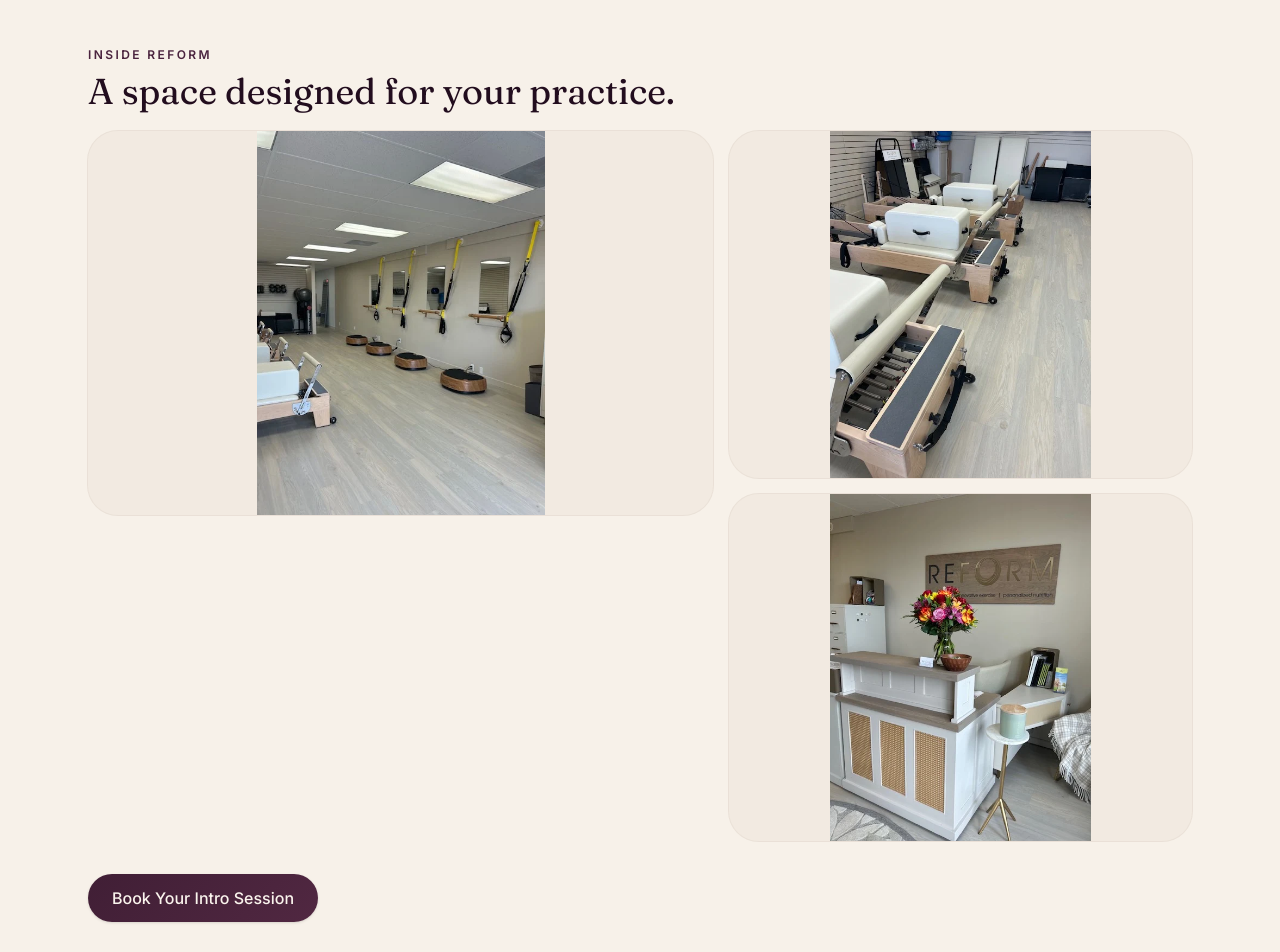
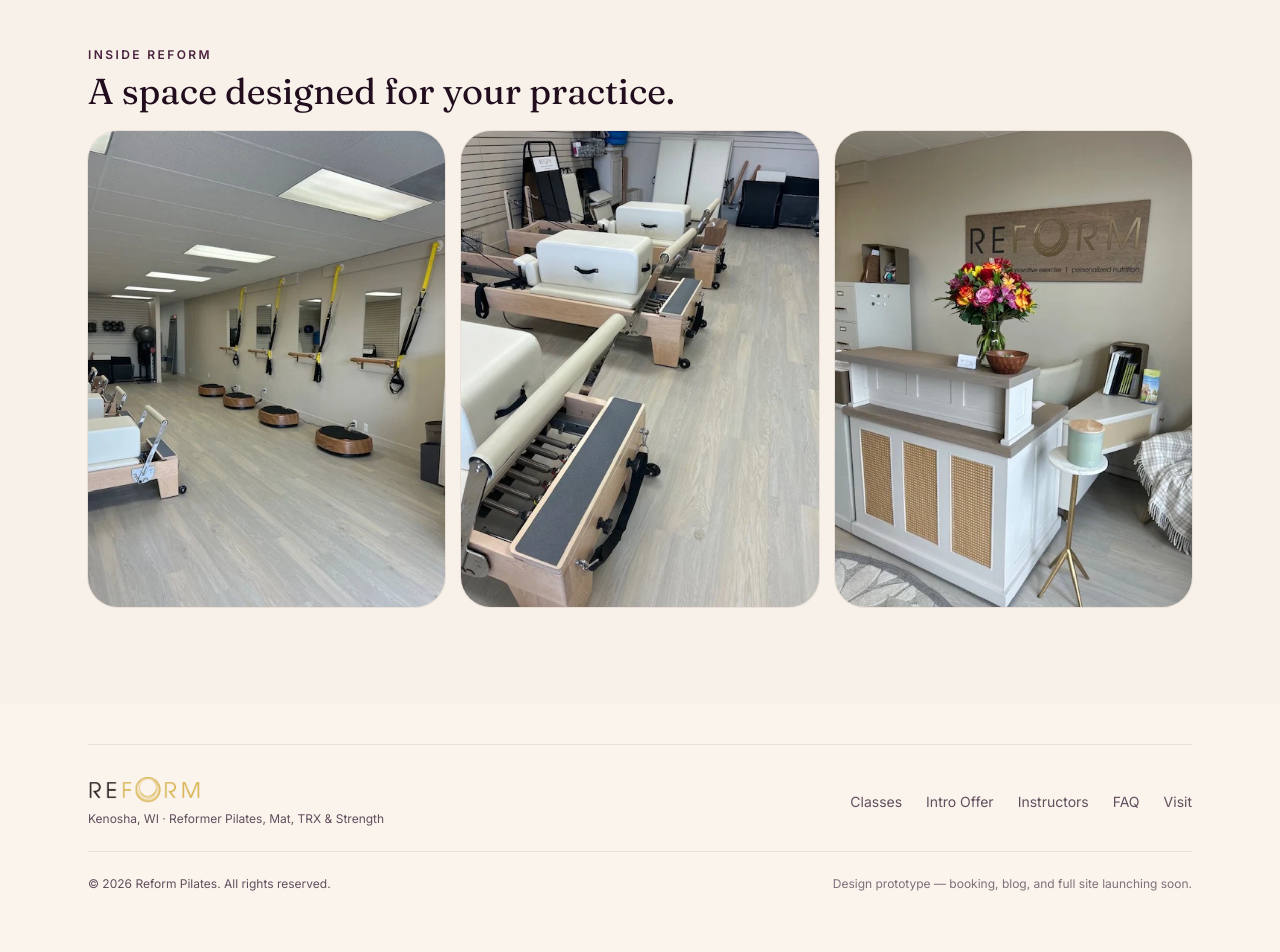
Before and after one commit to paulsalva/reform-pilates, a Next.js app: page / in a window 1280 px wide. Shown: the part 6680-7632 px from the top of the page. Built offline with nearby package versions, Linux system fonts and the light colour scheme.

Commit message:
feat: update layout and remove coming soon button in location section
Co-authored-by: paulsalva <53840389+paulsalva@users.noreply.github.com>

```diff
--- a/components/sections/location-section.tsx
+++ b/components/sections/location-section.tsx
@@ -1,7 +1,6 @@
 import Image from "next/image"
 import { AtSign, Clock, MapPin, Phone } from "lucide-react"
 
-import { ComingSoonButton } from "@/components/coming-soon-button"
 import { Reveal } from "@/components/reveal"
 
 export function LocationSection() {
@@ -92,44 +91,36 @@ export function LocationSection() {
               A space designed for your practice.
             </h2>
           </div>
-          <div className="grid items-start gap-4 sm:grid-cols-[1.35fr_1fr]">
-            <div className="relative aspect-[4/3] overflow-hidden rounded-3xl bg-muted ring-1 ring-border/60 sm:aspect-auto sm:min-h-96">
+          <div className="grid gap-4 sm:grid-cols-3">
+            <div className="relative aspect-[3/4] overflow-hidden rounded-3xl bg-muted ring-1 ring-border/60">
               <Image
                 src="/images/standing.webp"
                 alt="Pilates equipment and movement space inside Reform Pilates"
                 fill
-                className="object-contain transition-transform duration-700 hover:scale-[1.02]"
-                sizes="(min-width: 640px) 56vw, 100vw"
+                className="object-cover transition-transform duration-700 hover:scale-[1.02]"
+                sizes="(min-width: 640px) 33vw, 100vw"
               />
             </div>
-            <div className="grid gap-4">
-              <div className="relative aspect-[4/3] overflow-hidden rounded-3xl bg-muted ring-1 ring-border/60">
+            <div className="relative aspect-[3/4] overflow-hidden rounded-3xl bg-muted ring-1 ring-border/60">
               <Image
                 src="/images/bars.webp"
                 alt="Pilates bar equipment inside the Reform studio"
                 fill
-                  className="object-contain transition-transform duration-700 hover:scale-[1.02]"
-                  sizes="(min-width: 640px) 44vw, 100vw"
+                className="object-cover transition-transform duration-700 hover:scale-[1.02]"
+                sizes="(min-width: 640px) 33vw, 100vw"
               />
             </div>
-              <div className="relative aspect-[4/3] overflow-hidden rounded-3xl bg-muted ring-1 ring-border/60">
+            <div className="relative aspect-[3/4] overflow-hidden rounded-3xl bg-muted ring-1 ring-border/60">
               <Image
                 src="/images/Front-desk.webp"
                 alt="Front desk and welcoming entry area at Reform Pilates"
                 fill
-                  className="object-contain transition-transform duration-700 hover:scale-[1.02]"
-                  sizes="(min-width: 640px) 44vw, 100vw"
+                className="object-cover transition-transform duration-700 hover:scale-[1.02]"
+                sizes="(min-width: 640px) 33vw, 100vw"
               />
             </div>
           </div>
-          </div>
         </Reveal>
-
-        <ComingSoonButton
-          label="Book Your Intro Session"
-          size="lg"
-          className="mt-6 h-12 w-fit rounded-full bg-plum-gradient px-6 text-base text-primary-foreground shadow-sm hover:opacity-90 dark:bg-none dark:bg-primary lg:mt-8"
-        />
       </div>
     </section>
   )
```
Lines whose indentation alone changed are shown as unchanged.
